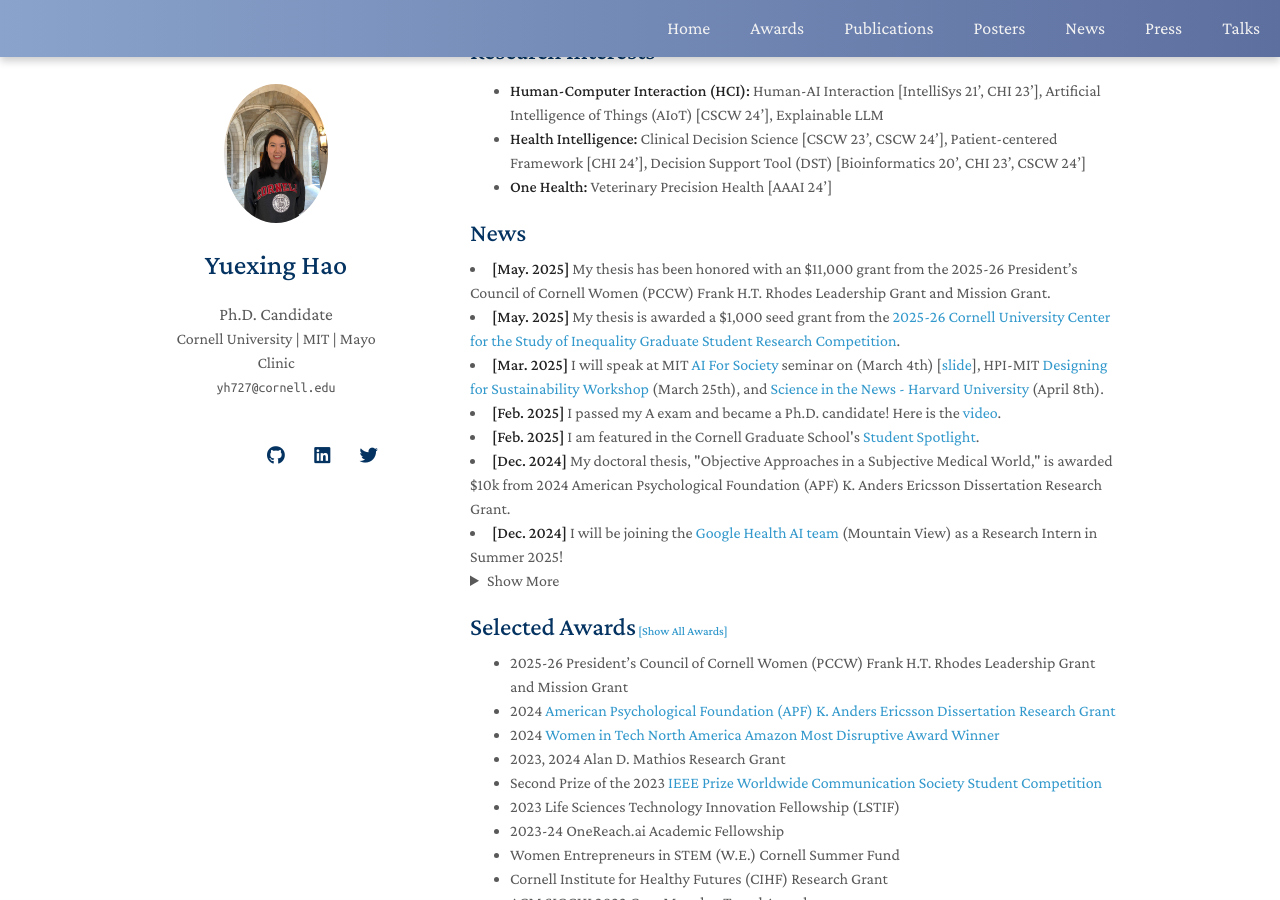
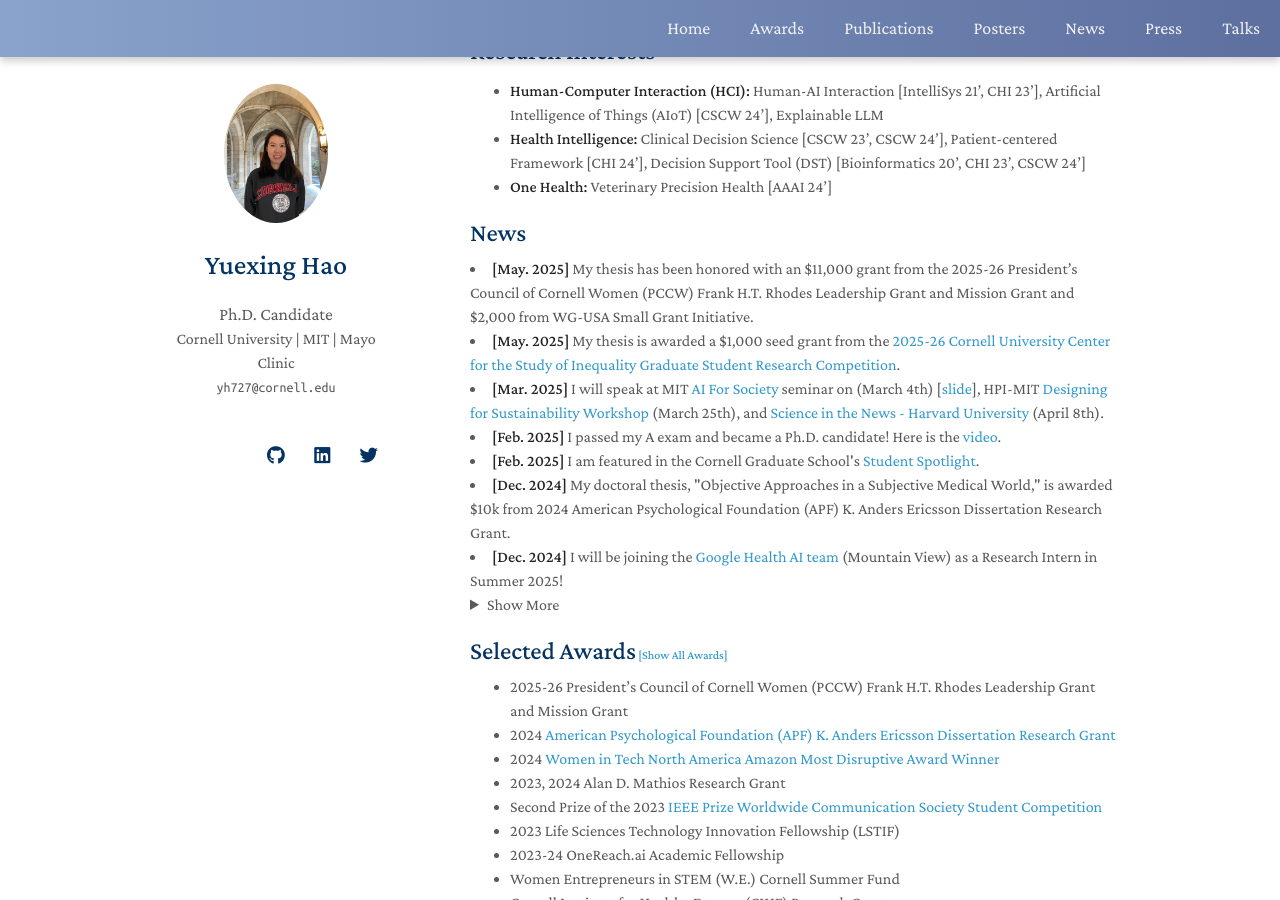
Before and after one commit to YuexingHao/Yuexing-Hao, a Jekyll site: the page built from index.md, in a window 1280 px wide and 900 px high, scrolled down 300 px. Built offline with Jekyll 4.4.1, drawn with Linux system fonts in a browser that asks for light colours; nearby versions of some CDN libraries; a style sheet for code colours, icons or effects is not loaded; our own code applies the rules of GitHub Pages for plain Markdown files.

Commit message:
Update news.md

```diff
--- a/_includes/news.md
+++ b/_includes/news.md
@@ -1,6 +1,6 @@
 <h2 id="news" style="margin: 20px 0px 10px;">News</h2>
 
-<li><strong>[May. 2025]</strong> My thesis has been honored with an $11,000 grant from the 2025-26 President’s Council of Cornell Women (PCCW) Frank H.T. Rhodes Leadership Grant and Mission Grant.</li>
+<li><strong>[May. 2025]</strong> My thesis has been honored with an $11,000 grant from the 2025-26 President’s Council of Cornell Women (PCCW) Frank H.T. Rhodes Leadership Grant and Mission Grant and $2,000 from WG-USA Small Grant Initiative.</li>
 <li><strong>[May. 2025]</strong> My thesis is awarded a $1,000 seed grant from the <a href="https://yuexinghao.github.io/Yuexing-Hao/assets/files/CSI_Grant_1k.pdf">2025-26 Cornell University Center for the Study of Inequality Graduate Student Research Competition</a>.</li>
 <li><strong>[Mar. 2025]</strong> I will speak at MIT <a href="https://ai4society.mit.edu/">AI For Society</a> seminar on (March 4th) [<a href="https://yuexinghao.github.io/Yuexing-Hao/assets/files/Ai4Society_Talk_Mar_25.pdf">slide</a>], HPI-MIT <a href="https://design.mit.edu/events/spring-2025-hpi-mit-workshop?preview=1">Designing for Sustainability Workshop </a> (March 25th), and <a href="https://sites.harvard.edu/sitn/">Science in the News - Harvard University </a> (April 8th).</li>
 <li><strong>[Feb. 2025]</strong> I passed my A exam and became a Ph.D. candidate! Here is the <a href="https://www.youtube.com/watch?v=kLMpPQfK7pU&ab_channel=YuexingHao">video</a>.</li>
```
